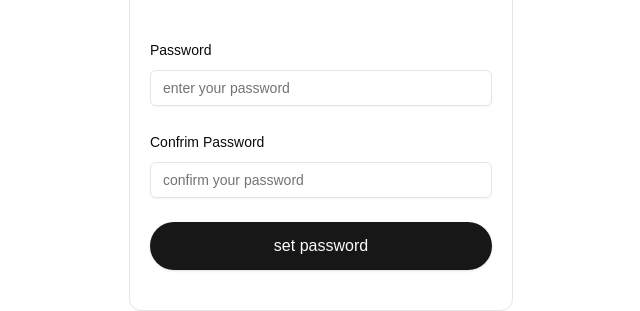
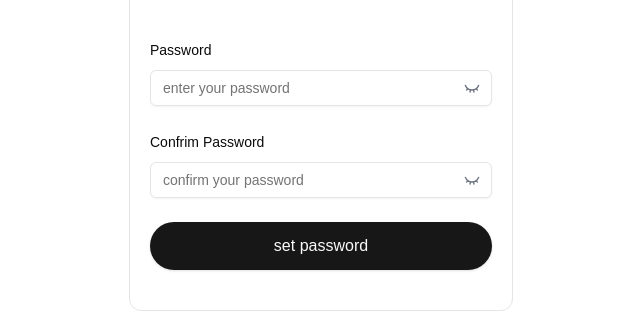
Before and after one commit to Ahmad-Hafizh/finpro, a Next.js app in the folder apps/web/: page /auth/verify in a window 1280 px wide. Shown: the part 328-639 px from the top of the page, without its empty margins (319-959 px from the left). Built offline with nearby package versions, Linux system fonts and the light colour scheme; no server answers.

Commit message:
Fix searchbar (#72)
* fix-stuff

* fix and integrate

```diff
--- a/apps/web/src/app/ClientLayout.tsx
+++ b/apps/web/src/app/ClientLayout.tsx
@@ -26,7 +26,9 @@ export default function ClientLayout({
             {isAdminRoute ? (
               children
             ) : (
-              <div className="container relative mx-auto max-w-7xl px-[5%]">
+              <div
+                className={`container relative mx-auto max-w-7xl ${pathname.startsWith("/product") ? `px-0` : `px-[5%]`}`}
+              >
                 {children}
               </div>
             )}
--- a/apps/web/src/app/auth/signin/page.tsx
+++ b/apps/web/src/app/auth/signin/page.tsx
@@ -83,7 +83,7 @@ const SignInPage = () => {
                       </div>
                     </FormLabel>
                     <FormControl>
-                      <Input {...field} />
+                      <Input {...field} type="password" />
                     </FormControl>
                     <FormMessage />
                   </FormItem>
--- a/apps/web/src/app/auth/verify/page.tsx
+++ b/apps/web/src/app/auth/verify/page.tsx
@@ -81,7 +81,11 @@ const VerifyPage = () => {
                 <FormItem>
                   <FormLabel>Password</FormLabel>
                   <FormControl>
-                    <Input {...field} placeholder="enter your password" />
+                    <Input
+                      {...field}
+                      placeholder="enter your password"
+                      type="password"
+                    />
                   </FormControl>
                   <FormMessage />
                 </FormItem>
@@ -94,7 +98,11 @@ const VerifyPage = () => {
                 <FormItem>
                   <FormLabel>Confrim Password</FormLabel>
                   <FormControl>
-                    <Input {...field} placeholder="confirm your password" />
+                    <Input
+                      {...field}
+                      placeholder="confirm your password"
+                      type="password"
+                    />
                   </FormControl>
                   <FormMessage />
                 </FormItem>
--- a/apps/web/src/app/explore/page.tsx
+++ b/apps/web/src/app/explore/page.tsx
@@ -67,15 +67,15 @@ const ExplorePage = () => {
   ];
 
   return (
-    <div className="flex h-full w-full flex-col gap-5 lg:p-10">
-      <div className="searchbox h-full w-full">
+    <div className="flex h-full w-full flex-col gap-5 lg:p-10 lg:py-32">
+      {/* <div className="searchbox h-full w-full">
         <SearchBox />
-      </div>
+      </div> */}
       <div className="main section flex flex-col lg:flex-row">
         <div className="filterbox h-full w-full lg:w-[200px]">
           <FilterBox categories={categories} />
         </div>
-        <div className="product-section grid grid-cols-2 gap-4 md:grid-cols-3 lg:grid-cols-4 lg:px-10">
+        <div className="product-section grid w-full grid-cols-2 gap-4 md:grid-cols-3 lg:grid-cols-4 lg:px-10">
           {products.length > 0 ? (
             products.map((product: any, i: number) => {
               return (
--- a/apps/web/src/app/product/[slug]/page.tsx
+++ b/apps/web/src/app/product/[slug]/page.tsx
@@ -160,7 +160,7 @@ const DetailProductPage: React.FC<IProductDetailPage> = ({ params }) => {
   }
   //===============================
   return (
-    <div className="relative grid h-full min-h-screen w-full grid-cols-1 gap-4 py-24 lg:grid-cols-3">
+    <div className="relative grid h-full min-h-screen w-full grid-cols-1 gap-4 px-[5%] py-24 lg:grid-cols-3">
       <div className="flex h-full w-full flex-col gap-4 lg:col-span-2 lg:py-10">
         {productData?.product_img?.length ? (
           <img
@@ -211,7 +211,7 @@ const DetailProductPage: React.FC<IProductDetailPage> = ({ params }) => {
           </div>
         </div>
       </div>
-      <div className="sticky left-20 right-0 top-32 h-fit w-fit rounded-xl border-2 p-4">
+      <div className="fixed bottom-0 h-fit w-full border-2 bg-white p-4 lg:sticky lg:left-20 lg:right-0 lg:top-32">
         <div className="flex flex-col items-center justify-center gap-2">
           <div className="flex w-full justify-between">
             <p>Quantity :</p>
--- a/apps/web/src/components/global/navbar/MobileNav.tsx
+++ b/apps/web/src/components/global/navbar/MobileNav.tsx
@@ -106,7 +106,7 @@ const MobileNav: React.FunctionComponent<IMobileNavProps> = ({
           <p className="text-xl capitalize">
             {parseInt(currentLoc)
               ? pathName.split("/")[pathName.split("/").length - 2]
-              : currentLoc}
+              : currentLoc.replaceAll("%20", " ")}
           </p>
         </div>
       )}
--- a/apps/web/src/components/global/navbar/SearchBar.tsx
+++ b/apps/web/src/components/global/navbar/SearchBar.tsx
@@ -1,12 +1,33 @@
 "use client";
-import React, { useState } from "react";
+import React, { useState, useEffect } from "react";
 import { Search } from "lucide-react";
-import { Input } from "../../ui/input";
-import { useRouter } from "next/navigation";
+import { Input } from "@/components/ui/input";
+import { usePathname, useRouter } from "next/navigation";
+import { useSearchParams } from "next/navigation";
 
 const SearchBar = () => {
   const router = useRouter();
-  const [search, setSearch] = useState("");
+  const pathName = usePathname();
+  const searchParams = useSearchParams();
+  const [search, setSearch] = useState<string>(
+    searchParams.get("search") || "",
+  );
+
+  useEffect(() => {
+    setSearch(searchParams.get("search") || "");
+  }, [searchParams]);
+
+  useEffect(() => {
+    if (pathName.startsWith("/explore")) {
+      const params = new URLSearchParams(searchParams.toString());
+      if (search) {
+        params.set("search", search);
+      } else {
+        params.delete("search");
+      }
+      router.push(`?${params.toString()}`, { scroll: false });
+    }
+  }, [search, pathName, searchParams.toString()]);
 
   return (
     <div className="relative flex w-full items-center">
--- a/apps/web/src/components/ui/input.tsx
+++ b/apps/web/src/components/ui/input.tsx
@@ -1,22 +1,64 @@
-import * as React from "react"
+"use client";
+import * as React from "react";
 
-import { cn } from "@/lib/utils"
+import { cn } from "@/lib/utils";
+import { Eye, EyeClosed } from "lucide-react";
 
 const Input = React.forwardRef<HTMLInputElement, React.ComponentProps<"input">>(
   ({ className, type, ...props }, ref) => {
+    const [isVisible, setIsVisible] = React.useState(false);
+    const passwordInput = {
+      visible: {
+        type: "text",
+        icon: <Eye className="h-4 w-4 text-gray-500" />,
+      },
+      invisible: {
+        type: "password",
+        icon: <EyeClosed className="h-4 w-4 text-gray-500" />,
+      },
+    };
+
+    if (type == "password") {
+      return (
+        <div className="flex items-center">
+          <input
+            type={
+              isVisible
+                ? passwordInput.visible.type
+                : passwordInput.invisible.type
+            }
+            className={cn(
+              "flex h-9 w-full rounded-md border border-input bg-transparent px-3 py-1 pr-8 text-base shadow-sm transition-colors file:border-0 file:bg-transparent file:text-sm file:font-medium file:text-foreground placeholder:text-muted-foreground focus-visible:outline-none focus-visible:ring-1 focus-visible:ring-ring disabled:cursor-not-allowed disabled:opacity-50 md:text-sm",
+              className,
+            )}
+            ref={ref}
+            {...props}
+          />
+          <div
+            className="absolute right-8"
+            onClick={() => setIsVisible(!isVisible)}
+          >
+            {isVisible
+              ? passwordInput.visible.icon
+              : passwordInput.invisible.icon}
+          </div>
+        </div>
+      );
+    } else {
       return (
         <input
           type={type}
           className={cn(
             "flex h-9 w-full rounded-md border border-input bg-transparent px-3 py-1 text-base shadow-sm transition-colors file:border-0 file:bg-transparent file:text-sm file:font-medium file:text-foreground placeholder:text-muted-foreground focus-visible:outline-none focus-visible:ring-1 focus-visible:ring-ring disabled:cursor-not-allowed disabled:opacity-50 md:text-sm",
-          className
+            className,
           )}
           ref={ref}
           {...props}
         />
-    )
+      );
     }
-)
-Input.displayName = "Input"
+  },
+);
+Input.displayName = "Input";
 
-export { Input }
+export { Input };
```
Also changed, not shown: 56 other files (tests, documents, lock files or other folders). Lines whose indentation alone changed are shown as unchanged.
